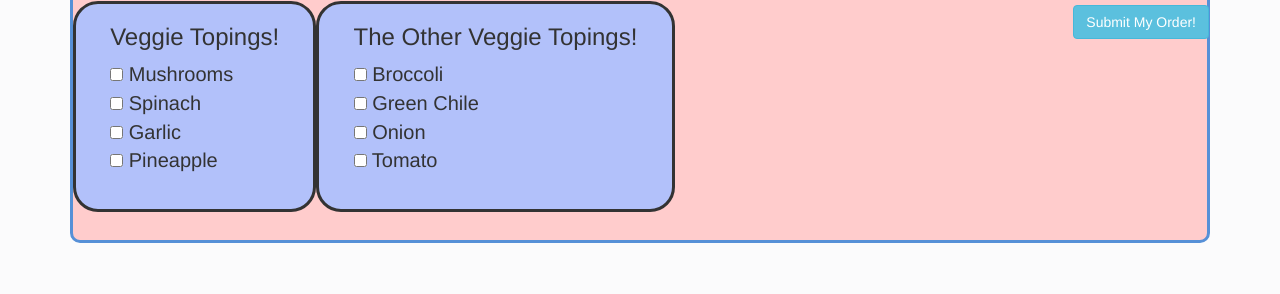
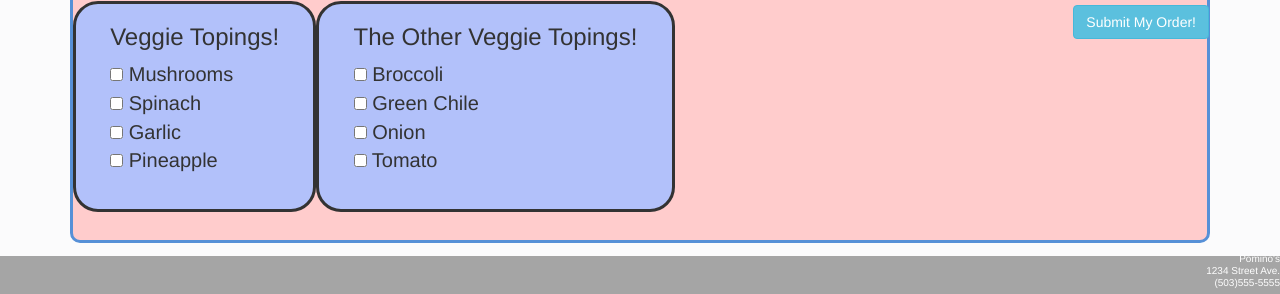
Before and after one commit to JPForman/pizzaPlace, a plain HTML site: page index.html in a window 1280 px wide. Shown: the part 506-800 px from the top of the page. Drawn offline with Linux system fonts and the light colour scheme.

Commit message:
add a contact footer

```diff
--- a/css/styles.css
+++ b/css/styles.css
@@ -104,3 +104,17 @@ text-align: right;
 #jf {
   opacity: 0;
 }
+
+
+.footer {
+  position: fixed;
+  opacity: .7;
+  left: 0;
+  bottom: 0;
+  width: 100%;
+  background-color: grey;
+  color: white;
+  text-align: right;
+  font-size: 10px;
+  line-height: 2px;
+}
--- a/index.html
+++ b/index.html
@@ -12,11 +12,12 @@
   <div class="container">
     <div class="topCard">
       <img class="pizza" src="img/pizza.png" alt="Picture of a pizza">
-      <h1 class="topTitle">Pominos</h1>
+      <h1 class="topTitle">Pomino's</h1>
     </div>
     <div class="subTitle">
       <h2>"Best Pizza Joint This Side Of The Willamette!"</h2>
     </div>
+
     <div class="blurb">
       <h3 id=blurb>Get the best pizza pie you have ever had in your life.<br>$10 for a small cheese pizza, $15 for a large.<br>Any additional toppings are $3 a piece.<br><br>Click below to order online!</h3>
     </div>
@@ -52,7 +53,6 @@
           </col>
         </div>
         <button id="submit" type="submit" class="btn btn-info">Submit My Order!</button>
-        <br>
       </div>
       <br>
 
@@ -72,6 +72,13 @@
       <img id="check" src="img/check.png" alt="Check Mark">
     </div>
 </div>
+<div class="footer">
+  <br>
+  <p>Pomino's</p>
+  <p>1234 Street Ave.</p>
+  <p>(503)555-5555</p>
+
+</div>
 <p id="jf">jf</p>
 </body>
 </html>
```
Also changed, not shown: img/pizzaPad.jpeg (added), img/pizzaPlate.jpeg (added), img/thumbs.jpg (added).
